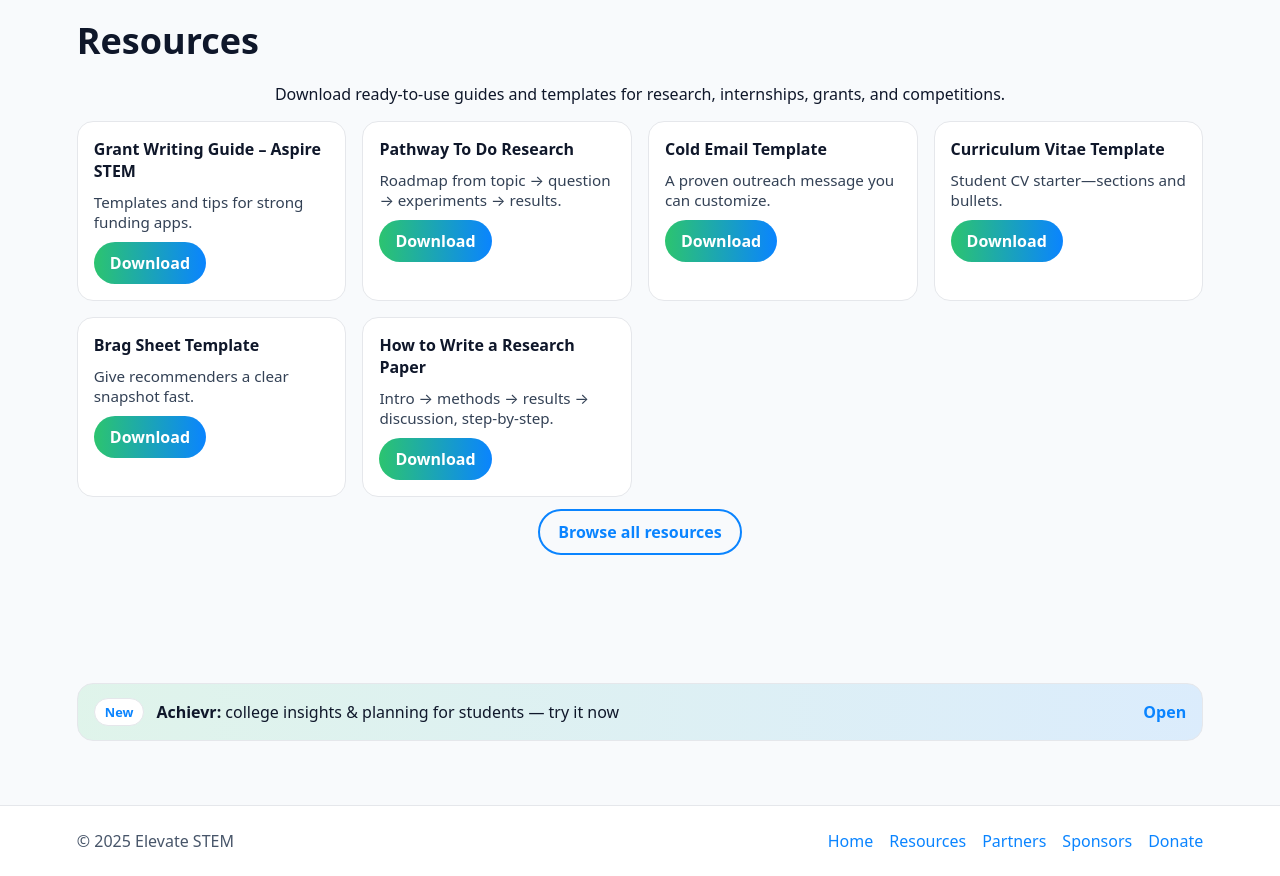
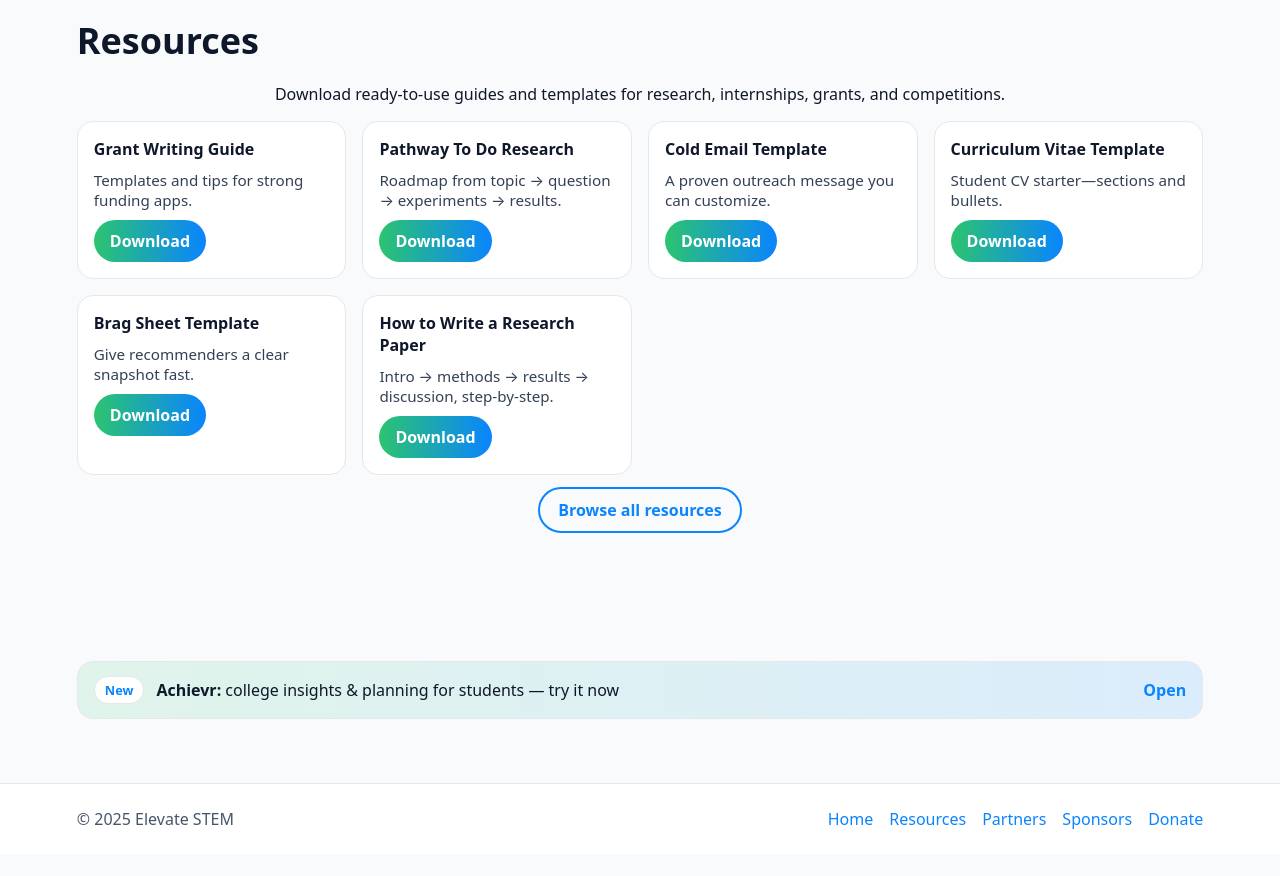
Before and after one commit to aayushgrover7/elevate-stem, a React (Vite) app: page / in a window 1280 px wide. Shown: the part 1440-2316 px from the top of the page. After the commit the page ends 2294 px from the top, so only its background shows below. Built offline with nearby package versions, Linux system fonts and the light colour scheme.

Commit message:
Initial commit

```diff
--- a/src/App.jsx
+++ b/src/App.jsx
@@ -77,7 +77,7 @@ function parsePretty(raw) {
 /* ---------- PDFs (as you had them) ---------- */
 const GUIDES = [
   {
-    title: "Grant Writing Guide – Aspire STEM",
+    title: "Grant Writing Guide",
     file: "/pdfs/Grant%20Writing%20Guide%20-%20Aspire%20STEM%20Resource.pdf",
     blurb: "Templates and tips for strong funding apps.",
   },
--- a/vite.config.js
+++ b/vite.config.js
@@ -3,9 +3,6 @@ import react from '@vitejs/plugin-react'
 
 export default defineConfig({
   plugins: [react()],
-  base: '/',              // custom domain lives at the root
-  build: {
-    outDir: 'docs',       // 👈 GitHub Pages will read from /docs
-    emptyOutDir: true
-  }
+  base: '/',             // custom domain
+  build: { outDir: 'docs' }
 })
```
